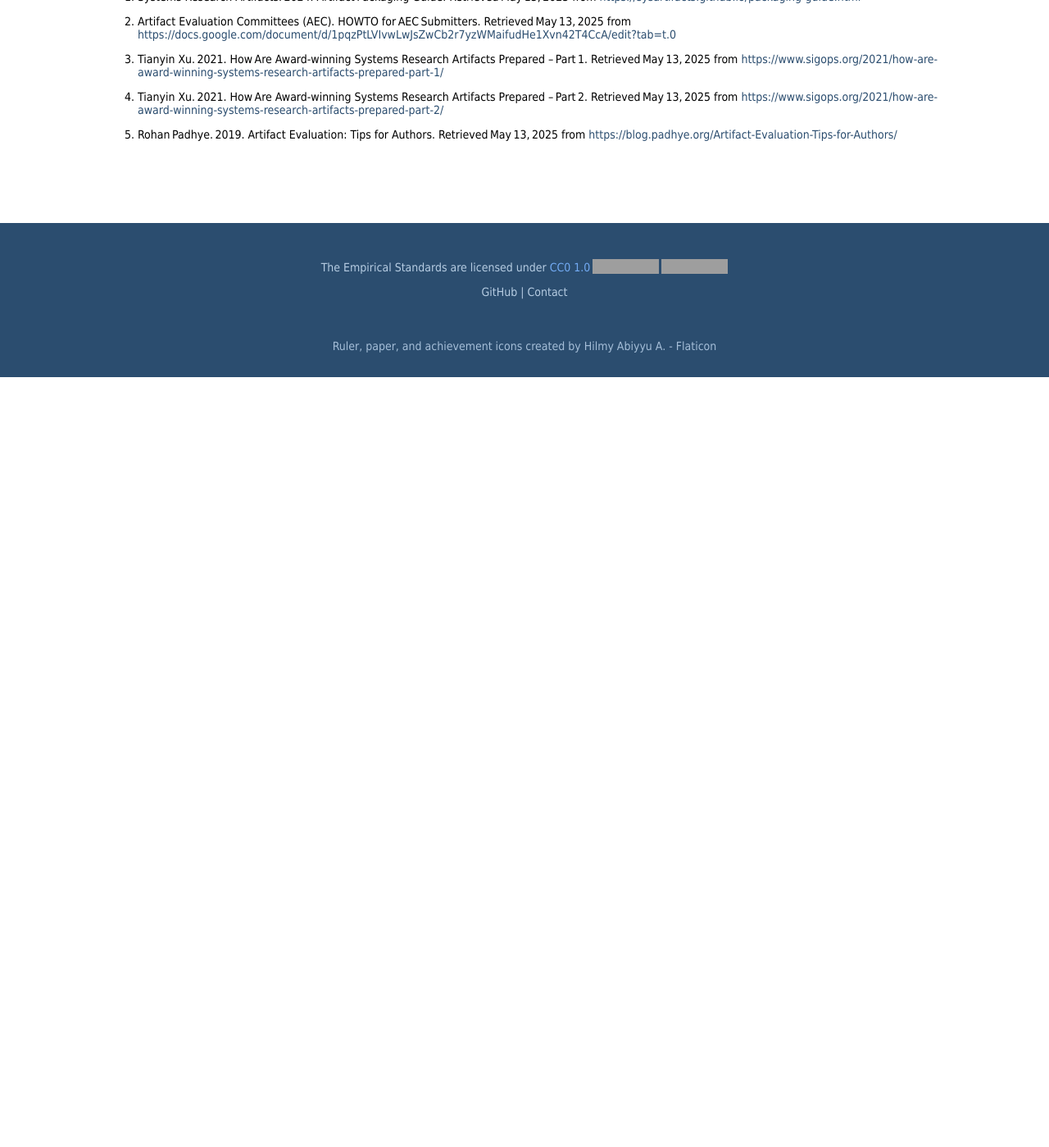
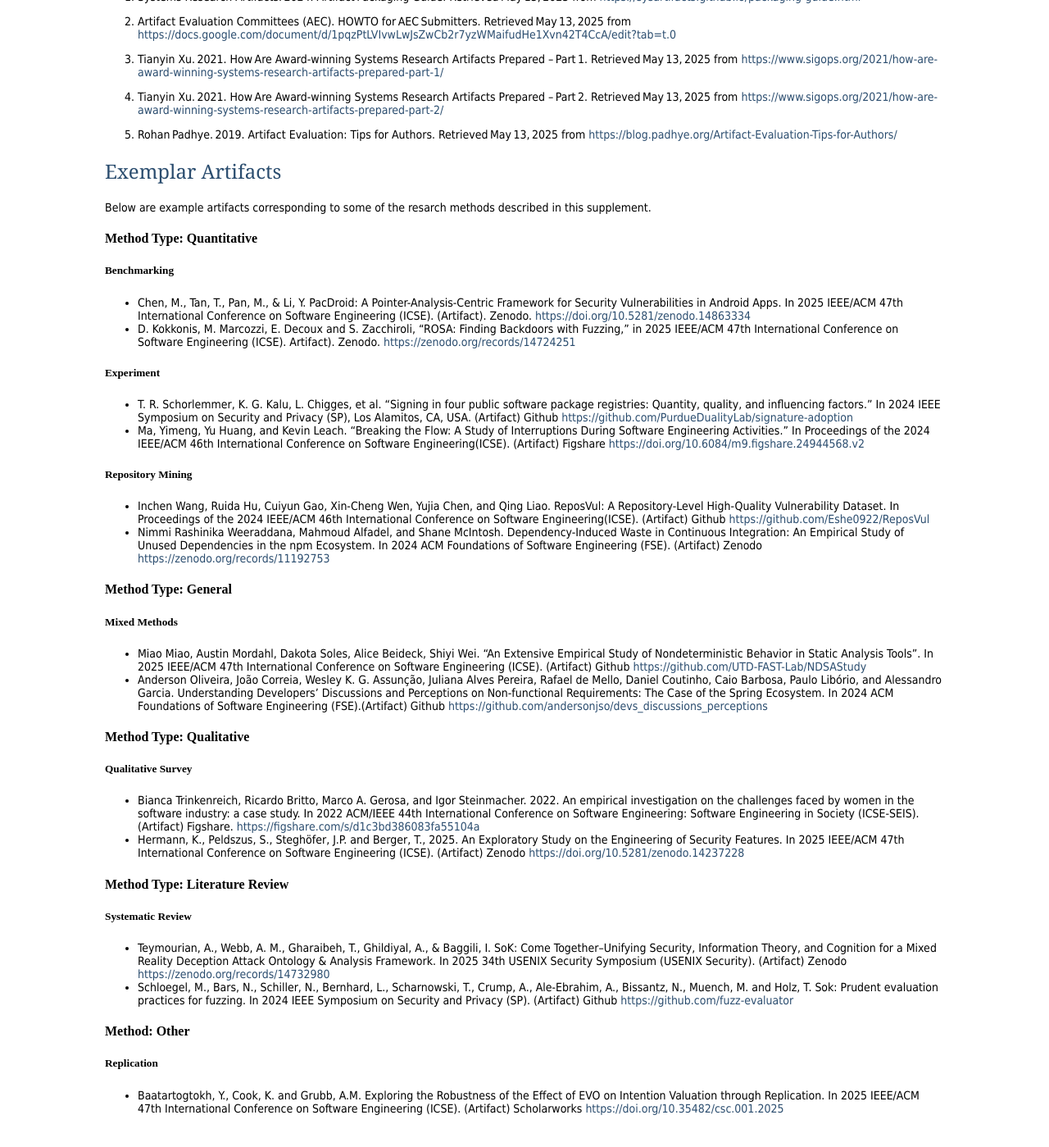
Before and after one commit to acmsigsoft/EmpiricalStandards, a Jekyll site: the page built from docs/supplements/OpenScience.md, in a window 1280 px wide and 1400 px high, scrolled down 1612 px. Shown: the whole window at 82% size. Built offline with Jekyll 4.4.1, drawn with Linux system fonts in a browser that asks for light colours; our own code applies the rules of GitHub Pages for plain Markdown files; before the commit the page ends 2072 px from its top, so only the background shows below that; grey boxes are pictures that could not be loaded.

Commit message:
add exemplar artifacts aligned with standards

```diff
--- a/docs/supplements/OpenScience.md
+++ b/docs/supplements/OpenScience.md
@@ -71,3 +71,51 @@ Figshare. How to connect Figshare with your GitHub account. Retrieved July 12, 2
 4. Tianyin Xu. 2021. How Are Award‑winning Systems Research Artifacts Prepared – Part 2. Retrieved May 13, 2025 from [https://www.sigops.org/2021/how-are-award-winning-systems-research-artifacts-prepared-part-2/](https://www.sigops.org/2021/how-are-award-winning-systems-research-artifacts-prepared-part-2/)
 
 5. Rohan Padhye. 2019. Artifact Evaluation: Tips for Authors. Retrieved May 13, 2025 from [https://blog.padhye.org/Artifact-Evaluation-Tips-for-Authors/](https://blog.padhye.org/Artifact-Evaluation-Tips-for-Authors/)
+
+## Exemplar Artifacts
+
+Below are example artifacts corresponding to some of the resarch methods described in this supplement.
+
+#### Method Type: Quantitative
+
+#####  Benchmarking
+
+- Chen, M., Tan, T., Pan, M., & Li, Y. PacDroid: A Pointer-Analysis-Centric Framework for Security Vulnerabilities in Android Apps. In 2025 IEEE/ACM 47th International Conference on Software Engineering (ICSE). (Artifact). Zenodo. [https://doi.org/10.5281/zenodo.14863334](https://doi.org/10.5281/zenodo.14863334)
+- D. Kokkonis, M. Marcozzi, E. Decoux and S. Zacchiroli, "ROSA: Finding Backdoors with Fuzzing," in 2025 IEEE/ACM 47th International Conference on Software Engineering (ICSE). Artifact). Zenodo. [https://zenodo.org/records/14724251](https://zenodo.org/records/14724251)
+
+#####  Experiment
+
+- T. R. Schorlemmer, K. G. Kalu, L. Chigges, et al. “Signing in four public software package registries: Quantity, quality, and influencing factors.” In 2024 IEEE Symposium on Security and Privacy (SP), Los Alamitos, CA, USA. (Artifact) Github [https://github.com/PurdueDualityLab/signature-adoption](https://github.com/PurdueDualityLab/signature-adoption)
+- Ma, Yimeng, Yu Huang, and Kevin Leach. "Breaking the Flow: A Study of Interruptions During Software Engineering Activities."  In Proceedings of the 2024 IEEE/ACM 46th International Conference on Software Engineering(ICSE). (Artifact) Figshare [https://doi.org/10.6084/m9.figshare.24944568.v2](https://doi.org/10.6084/m9.figshare.24944568.v2)
+
+#####  Repository Mining
+
+- Inchen Wang, Ruida Hu, Cuiyun Gao, Xin-Cheng Wen, Yujia Chen, and Qing Liao. ReposVul: A Repository-Level High-Quality Vulnerability Dataset. In Proceedings of the 2024 IEEE/ACM 46th International Conference on Software Engineering(ICSE). (Artifact) Github [https://github.com/Eshe0922/ReposVul](https://github.com/Eshe0922/ReposVul)
+- Nimmi Rashinika Weeraddana, Mahmoud Alfadel, and Shane McIntosh. Dependency-Induced Waste in Continuous Integration: An Empirical Study of Unused Dependencies in the npm Ecosystem.  In 2024 ACM Foundations of Software Engineering (FSE). (Artifact) Zenodo [https://zenodo.org/records/11192753](https://zenodo.org/records/11192753)
+
+#### Method Type: General
+
+#####  Mixed Methods
+
+- Miao Miao, Austin Mordahl, Dakota Soles, Alice Beideck, Shiyi Wei. "An Extensive Empirical Study of Nondeterministic Behavior in Static Analysis Tools". In 2025 IEEE/ACM 47th International Conference on Software Engineering (ICSE). (Artifact) Github [https://github.com/UTD-FAST-Lab/NDSAStudy](https://github.com/UTD-FAST-Lab/NDSAStudy)
+- Anderson Oliveira, João Correia, Wesley K. G. Assunção, Juliana Alves Pereira, Rafael de Mello, Daniel Coutinho, Caio Barbosa, Paulo Libório, and Alessandro Garcia. Understanding Developers’ Discussions and Perceptions on Non-functional Requirements: The Case of the Spring Ecosystem. In 2024 ACM Foundations of Software Engineering (FSE).(Artifact) Github [https://github.com/andersonjso/devs_discussions_perceptions](https://github.com/andersonjso/devs_discussions_perceptions)
+
+#### Method Type: Qualitative
+
+#####  Qualitative Survey
+
+- Bianca Trinkenreich, Ricardo Britto, Marco A. Gerosa, and Igor Steinmacher. 2022. An empirical investigation on the challenges faced by women in the software industry: a case study. In 2022 ACM/IEEE 44th International Conference on Software Engineering: Software Engineering in Society (ICSE-SEIS). (Artifact) Figshare. [https://figshare.com/s/d1c3bd386083fa55104a](https://figshare.com/s/d1c3bd386083fa55104a)
+- Hermann, K., Peldszus, S., Steghöfer, J.P. and Berger, T., 2025. An Exploratory Study on the Engineering of Security Features. In 2025 IEEE/ACM 47th International Conference on Software Engineering (ICSE). (Artifact) Zenodo [https://doi.org/10.5281/zenodo.14237228](https://doi.org/10.5281/zenodo.14237228)
+
+#### Method Type: Literature Review
+
+#####  Systematic Review
+
+- Teymourian, A., Webb, A. M., Gharaibeh, T., Ghildiyal, A., & Baggili, I. SoK: Come Together–Unifying Security, Information Theory, and Cognition for a Mixed Reality Deception Attack Ontology & Analysis Framework. In 2025 34th USENIX Security Symposium (USENIX Security). (Artifact) Zenodo [https://zenodo.org/records/14732980](https://zenodo.org/records/14732980)
+- Schloegel, M., Bars, N., Schiller, N., Bernhard, L., Scharnowski, T., Crump, A., Ale-Ebrahim, A., Bissantz, N., Muench, M. and Holz, T. Sok: Prudent evaluation practices for fuzzing. In 2024 IEEE Symposium on Security and Privacy (SP). (Artifact) Github [https://github.com/fuzz-evaluator](https://github.com/fuzz-evaluator)
+
+#### Method: Other
+
+##### Replication
+
+-  Baatartogtokh, Y., Cook, K. and Grubb, A.M. Exploring the Robustness of the Effect of EVO on Intention Valuation through Replication. In 2025 IEEE/ACM 47th International Conference on Software Engineering (ICSE). (Artifact) Scholarworks [https://doi.org/10.35482/csc.001.2025](https://doi.org/10.35482/csc.001.2025)
```
